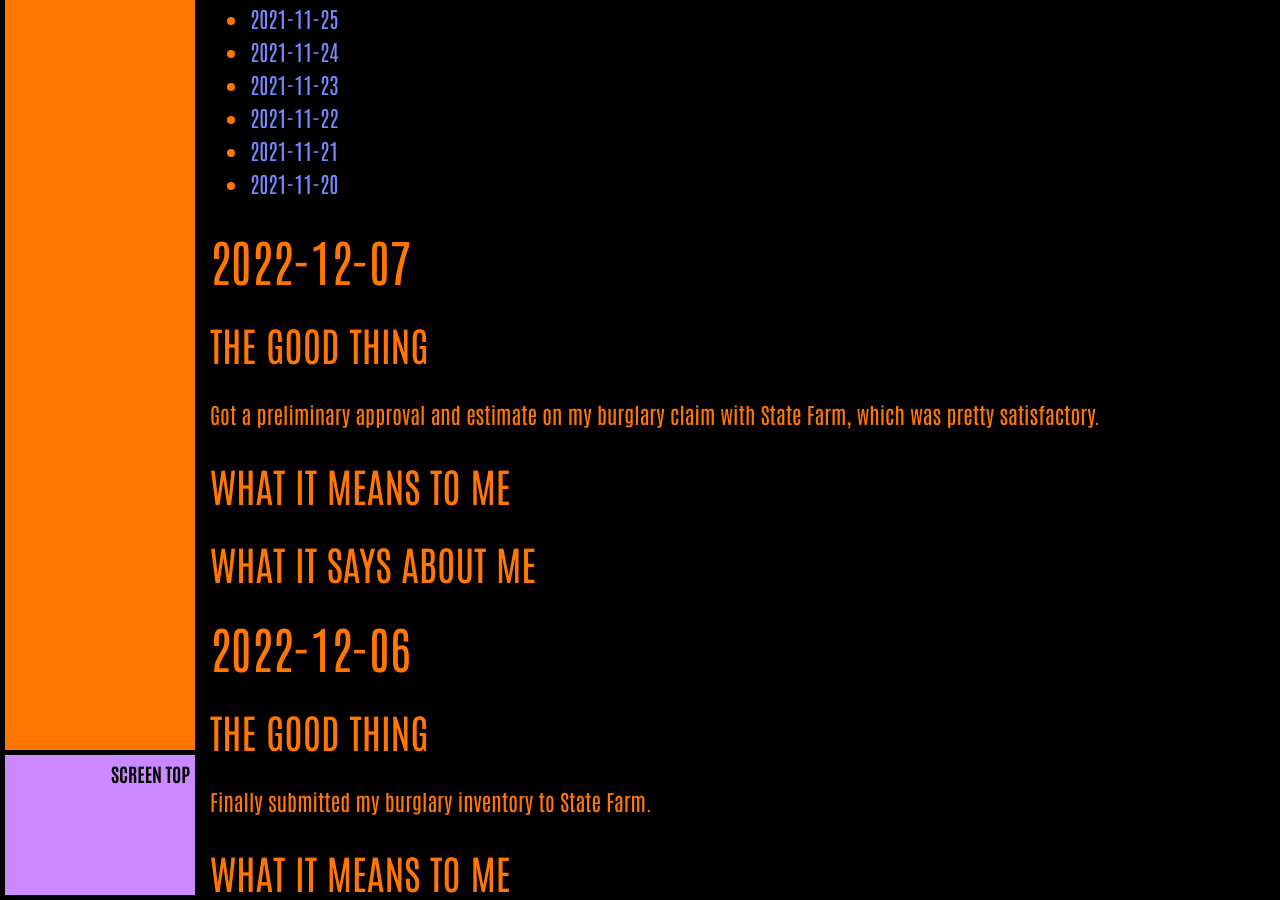
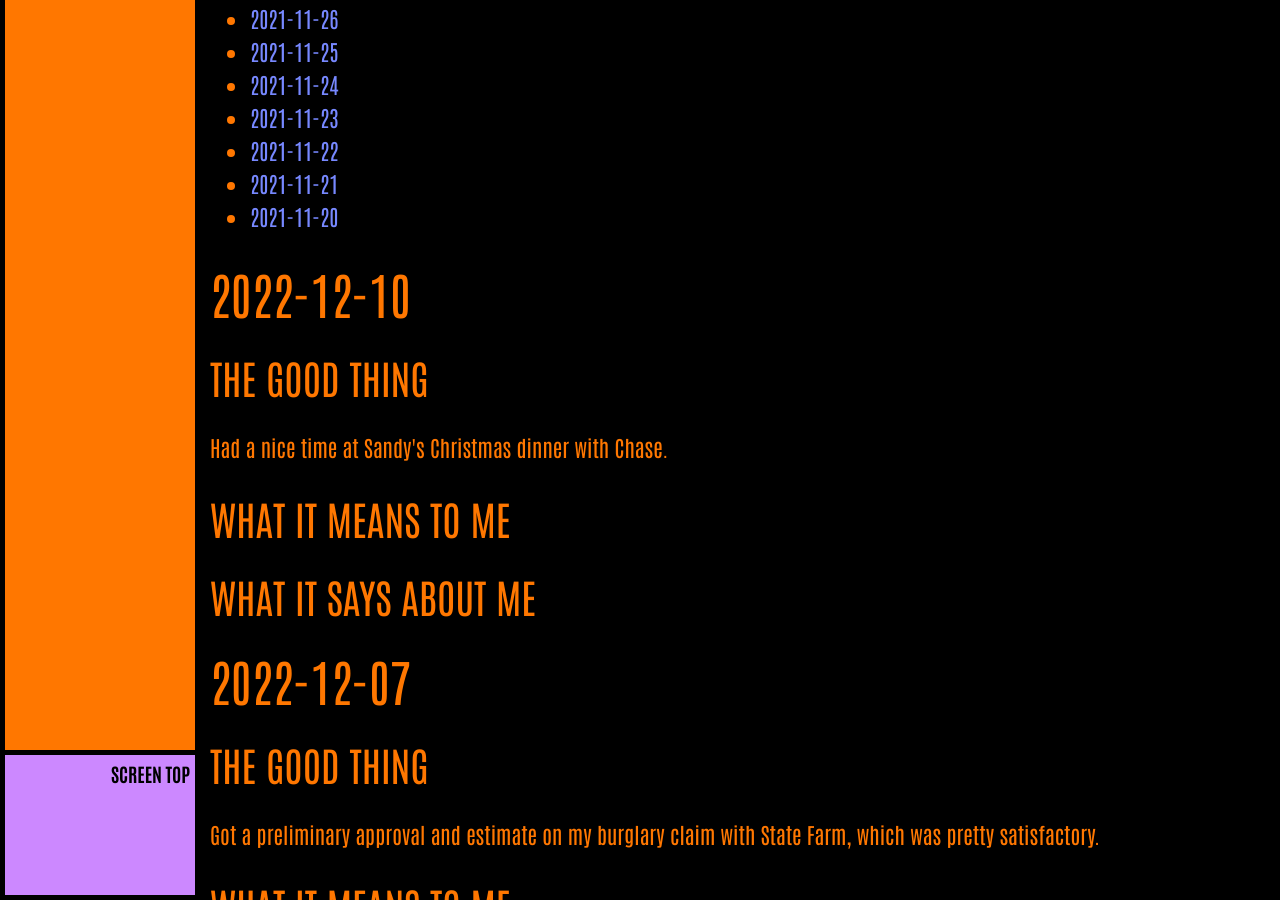
Before and after one commit to ArthurZey/arthurzey.github.io, a Jekyll site: the page built from _pages/one-good-thing.md, in a window 1280 px wide and 900 px high, scrolled down 7920 px. Built offline with Jekyll 4.4.1, drawn with Linux system fonts in a browser that asks for light colours; some of the changed text lies outside the part shown.

Commit message:
added stub for 2022-12-10

```diff
--- a/_pages/one-good-thing.md
+++ b/_pages/one-good-thing.md
@@ -13,6 +13,14 @@
 {:toc}
 {::options toc_levels="2" /}
 
+## 2022-12-10
+### The Good Thing
+Had a nice time at Sandy's Christmas dinner with Chase.
+### What It Means to Me
+
+### What It Says about Me
+
+
 ## 2022-12-07
 ### The Good Thing
 Got a preliminary approval and estimate on my burglary claim with State Farm, which was pretty satisfactory.
```
Also changed, not shown: other parts of _pages/one-good-thing.md (+1 -1 lines).
